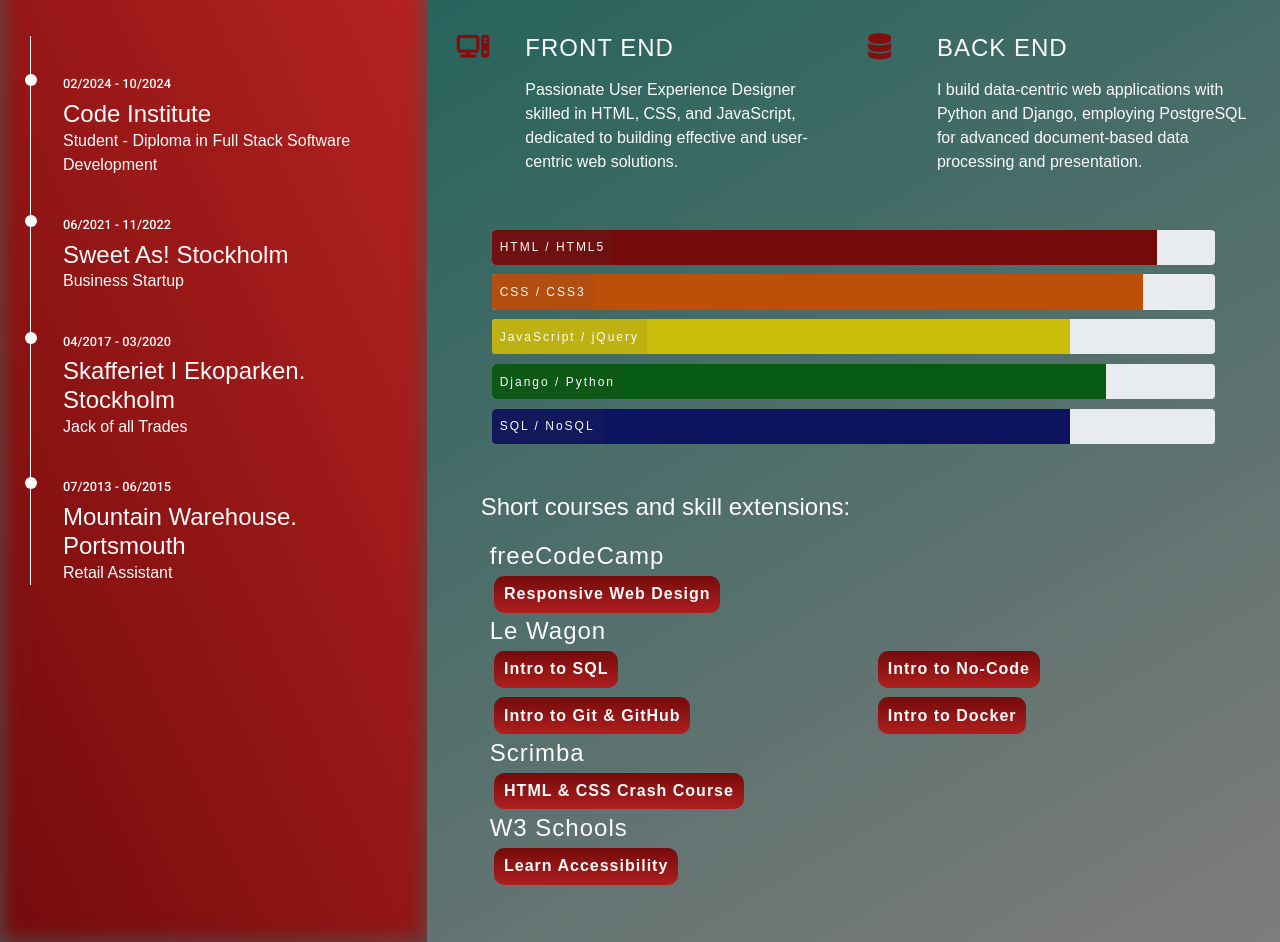
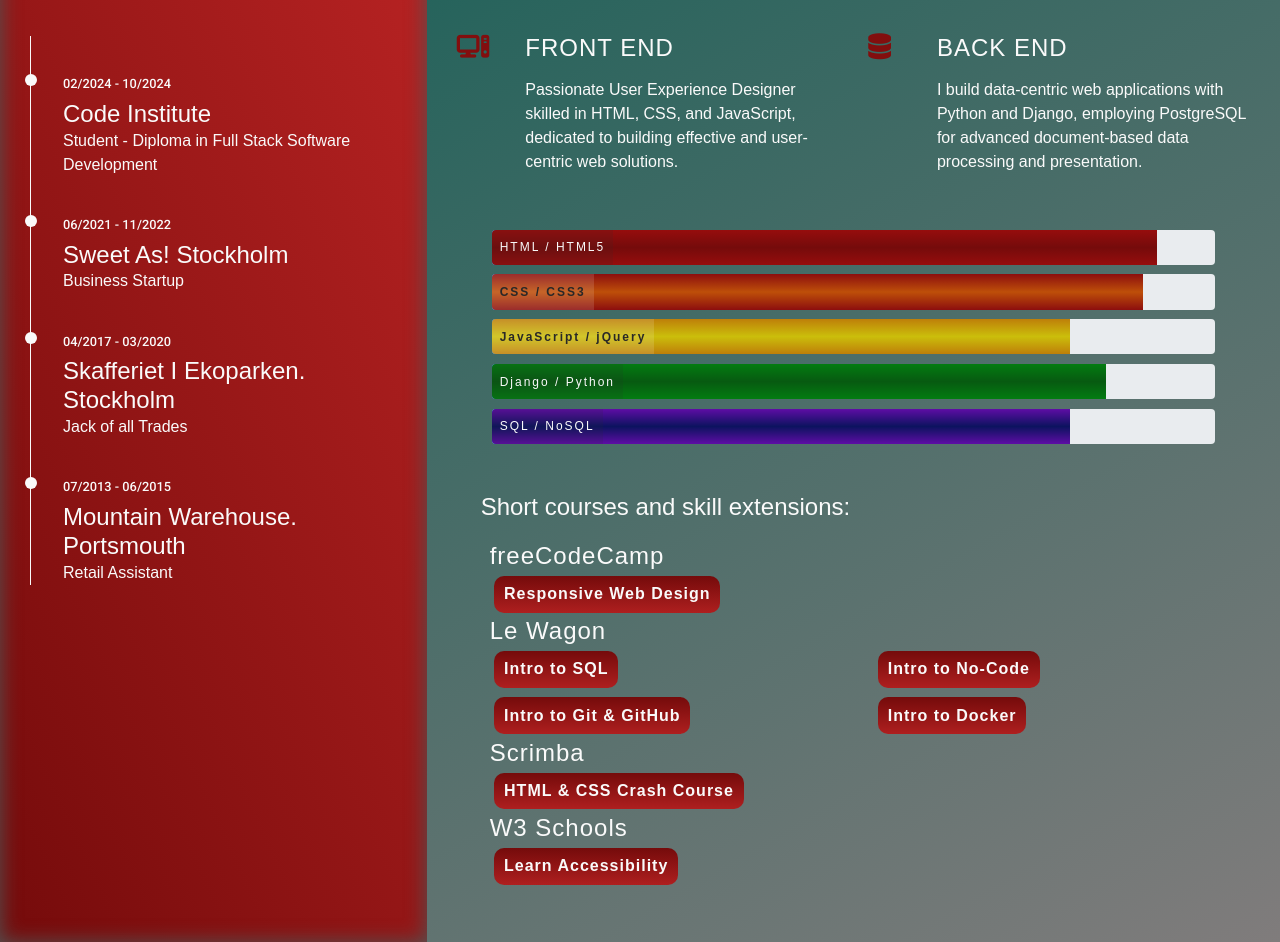
Before and after one commit to Swewi/Kirees-resume, a plain HTML site: page resume.html in a window 1280 px wide. Shown: the part 459-1401 px from the top of the page. Drawn offline with nearby package versions, Linux system fonts and the light colour scheme; a web font is replaced by a local one.

Commit message:
tiding up contrast issues

```diff
--- a/assets/css/style.css
+++ b/assets/css/style.css
@@ -67,6 +67,26 @@
     background-color: #075a11;
 }
 
+.progress-color-html {
+    background-image: linear-gradient(#960d0d, #750b0b, #960d0d);
+}
+
+.progress-color-css {
+    background-image: linear-gradient(#8c0e0e, #be4f09, #8c0e0e);
+}
+
+.progress-color-javascript {
+    background-image: linear-gradient(#be7f09, #cbbe0b, #be7f09);
+}
+
+.progress-color-python {
+    background-image: linear-gradient(#037c11, #075a11, #037c11);
+}
+
+.progress-color-sql {
+    background-image: linear-gradient(#5e0da5, #0c135f, #5e0da5);
+}
+
 body {
     font-family: "Port Lligat Sans", sans-serif;
     font-weight: 300;
@@ -124,7 +144,7 @@ header {
 }
 
 .logo {
-    background: url("../images/kiree_lift.jpg");
+    background: url("../images/kiree_lift.webp");
     background-position: center;
     background-repeat: no-repeat;
     background-size: cover;
@@ -168,6 +188,14 @@ header {
     border-radius: 4px;
 }
 
+.menuitem-alt {
+    height: 120px;
+    text-align: center;
+    padding: 0;
+    border: 1px solid #171616;
+    border-radius: 4px;
+}
+
 .menuitem a {
     width: 100%;
     text-decoration: none;
@@ -176,10 +204,25 @@ header {
     box-shadow: inset 0 0 20px 2px #5c5050;
 }
 
+.menuitem-alt a {
+    width: 100%;
+    text-decoration: none;
+    color: #292828;
+    height: 120px;
+    box-shadow: inset 0 0 20px 2px #5c5050;
+}
+
 .menuitem a i {
     padding-top: 22px;
     display: block;
     color: #fafafa;
+    font-size: 26px;
+}
+
+.menuitem-alt a i {
+    padding-top: 22px;
+    display: block;
+    color: #292828;
     font-size: 26px;
 }
 
@@ -194,18 +237,32 @@ header {
     letter-spacing: 2px;
 }
 
+.menuitem-alt span {
+    display: block;
+    width: 100%;
+    padding-top: 5px;
+    text-align: center;
+    text-transform: uppercase;
+    font-size: 14px;
+    font-weight: 300;
+    letter-spacing: 2px;
+}
+
 /*--------------------------------------------Hover.css*/
 
 .hvr-back-pulse:hover {
     background-color: #048172;
+    color: #fafafa;
     height: 120px;
 }
 
 @keyframes hvr-back-pulse {
     50% {
         background-color: #06675c;
+        color: #fafafa;
     }
 }
+
 /*------------------------------------------Download dropdown*/
 
 .dropdown-menu {
@@ -408,8 +465,24 @@ footer .cv-pdf i:hover {
     display: flex;
     align-items: center;
     padding: 0.5rem;
+    color: #292828;
+    background-color: #ffffff20;
+    font-weight: bold;
+    z-index: 2;
+    letter-spacing: 2px;
+}
+
+.progress-type-alt {
+    position: absolute;
+    left: 0;
+    top: 0;
+    width: auto;
+    height: 100%;
+    display: flex;
+    align-items: center;
+    padding: 0.5rem;
     color: #fafafa;
-    background-color: rgba(74, 73, 73, 0.1);
+    background-color: #29282820;
     z-index: 2;
     letter-spacing: 2px;
 }
--- a/resume.html
+++ b/resume.html
@@ -138,39 +138,39 @@
                 <div class="row progress-section">
                     <div class="col">
                         <div class="progress">
-                            <div class="progress-bar ui-menu-color-home" role="progressbar" aria-valuenow="87"
-                                aria-valuemin="0" aria-valuemax="100" style="width:92%;">
+                            <div class="progress-bar progress-color-html" role="progressbar" aria-valuenow="87"
+                                aria-valuemin="0" aria-valuemax="100" aria-label="A progress bar showing HTML progression" style="width:92%;">
                                 <span class="sr-only">92% complete</span>
                             </div>
-                            <span class="progress-type">HTML / HTML5</span>
+                            <span class="progress-type-alt">HTML / HTML5</span>
                         </div>
                         <div class="progress">
-                            <div class="progress-bar ui-menu-color-resume" role="progressbar" aria-valuenow="82"
-                                aria-valuemin="0" aria-valuemax="100" style="width:90%;">
+                            <div class="progress-bar progress-color-css" role="progressbar" aria-valuenow="82"
+                                aria-valuemin="0" aria-valuemax="100" aria-label="A progress bar showing CSS progression" style="width:90%;">
                                 <span class="sr-only">90% complete</span>
                             </div>
                             <span class="progress-type">CSS / CSS3</span>
                         </div>
                         <div class="progress">
-                            <div class="progress-bar ui-menu-color-contact" role="progressbar" aria-valuenow="75"
-                                aria-valuemin="0" aria-valuemax="100" style="width:80%;">
+                            <div class="progress-bar progress-color-javascript" role="progressbar" aria-valuenow="75"
+                                aria-valuemin="0" aria-valuemax="100" aria-label="A progress bar showing JavaScript/jQuery progression" style="width:80%;">
                                 <span class="sr-only">80% complete</span>
                             </div>
                             <span class="progress-type">JavaScript / jQuery</span>
                         </div>
                         <div class="progress">
-                            <div class="progress-bar ui-menu-color-interests" role="progressbar" aria-valuenow="80"
-                                aria-valuemin="0" aria-valuemax="100" style="width:85%;">
+                            <div class="progress-bar progress-color-python" role="progressbar" aria-valuenow="80"
+                                aria-valuemin="0" aria-valuemax="100" aria-label="A progress bar showing Django/Python progression" style="width:85%;">
                                 <span class="sr-only">85% complete</span>
                             </div>
-                            <span class="progress-type">Django / Python</span>
+                            <span class="progress-type-alt">Django / Python</span>
                         </div>
                         <div class="progress">
-                            <div class="progress-bar ui-menu-color-github" role="progressbar" aria-valuenow="78"
-                                aria-valuemin="0" aria-valuemax="100" style="width:80%;">
+                            <div class="progress-bar progress-color-sql" role="progressbar" aria-valuenow="78"
+                                aria-valuemin="0" aria-valuemax="100" aria-label="A progress bar showing SQL/NoSQL progression" style="width:80%;">
                                 <span class="sr-only">80% complete</span>
                             </div>
-                            <span class="progress-type">SQL / NoSQL</span>
+                            <span class="progress-type-alt">SQL / NoSQL</span>
                         </div>
                     </div>
                 </div>
```
Also changed, not shown: index.html (+1 -1 lines), assets/images/kiree_lift.jpg (deleted), assets/images/kiree_lift.webp (added).
